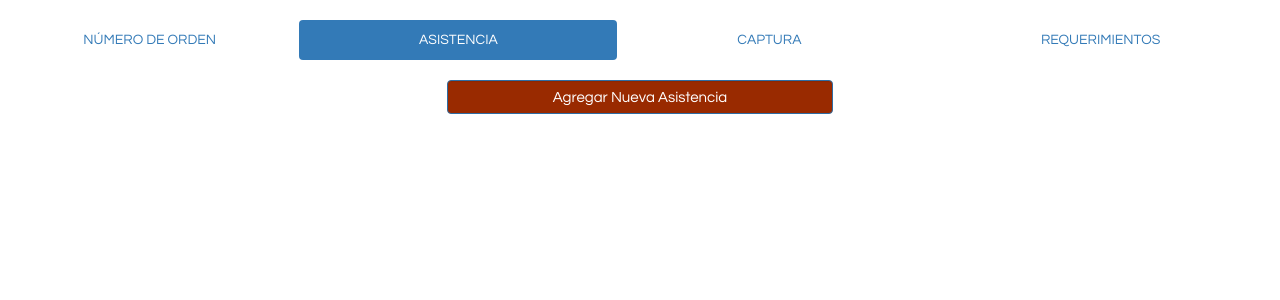
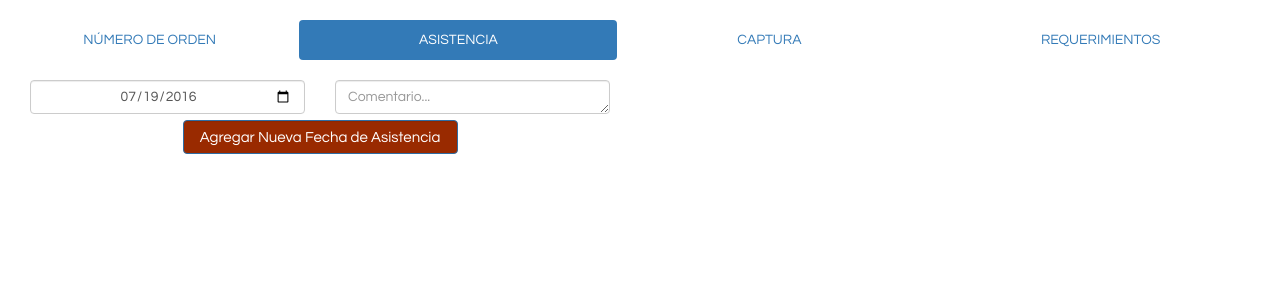
Before and after one commit to danieldec/SIMA, a PHP site: page /php/produccion/index.php in a window 1280 px wide. Shown: the part 93-393 px from the top of the page. Run offline with PHP 8.4, Linux system fonts and the light colour scheme; the visitor is signed in with stand-in values (Sample User, id 1); tables that the repository leaves empty or names only in its code hold one stand-in row (values such as "Sample post").

Commit message:
Produccion-Asistencia

```diff
--- a/www/js/produccion.js
+++ b/www/js/produccion.js
@@ -120,7 +120,7 @@ $(document).on('ready',function() {
         data:{pVNumOrden:vNumOrden,pVNumParte:vNumParte,pVCantidadReq:vCantidadReq,pVFechaNumOrden:vFechaNumOrden,pVNumUsuario:vNumUsuario},
         success:function(data) {
           //agregar un mensaje de error, si pasa un error al momento de insertar un número de orden
-          $('#mensajeNumOrden').html(data).addClass('alert alert-success text-center').show().fadeOut(3000);
+          $('#mensajeNumOrden').html(data).addClass('alert alert-success text-center').show().fadeOut(5000);
           $.ajax({
             url:'numOrden.php',
             type:'POST',
@@ -154,7 +154,7 @@ $(document).on('ready',function() {
       canReq=parseInt(cantidadReq);
       console.log(canReq);
       if (cantidadReq===null||isNaN(canReq)||canReq<parcial) {
-        console.log(parseInt(cantidadReq) +""+cantidadReq);
+        console.log(parseInt(cantidadReq) +" "+cantidadReq);
         window.alert("Verifica la cantidad ingresada sea mayor que el parcial o que hayas ingresado un número");
         console.log("ingresa una cantidad");
         return;
@@ -186,7 +186,21 @@ $(document).on('ready',function() {
   }
   $('#btnOcultarNumOrden').on('click',function() {
     $('#divTablaNumOrden').hide();
-  })
+  });
+  //Asignar evento click del botón btnAsistencia
+  $('#btnAsistencia').on('click',Asistencia);
+  //función del botón de Asistencia
+  function Asistencia() {
+    var fechAsis=$("#inpFechAsis").val();
+    var comentAsis=$('#txtAreCom').val();
+    $.post('asistencia.php',{pFechAsis:fechAsis,pComentAsis:comentAsis},postAsistencia)
+  };
+  //función del $.post Asistencia
+  function postAsistencia(data,status) {
+    if (data=!"Exito") {
+
+    }
+  };
 });//fin del ready
 //función click de la lista de los número de parte #listaNumParte
 function set_item(item) {
--- a/www/php/produccion/index.php
+++ b/www/php/produccion/index.php
@@ -34,6 +34,13 @@
     }else {
       $fila=$resultado->fetch_array();
     }
+    $consultaFA="select MAX(asistencia.fecha) as fechaAsis from asistencia";
+    $resultadoFA=$conexion->query($consulta);
+    if (!$resultadoFA) {
+      echo "Error(".$conexion->errno.")$conexion->error";
+      return;
+    }
+    $filaFA=$resultadoFA->fetch_array();
     $conexion->close();
    ?>
   <!-- Tablas de navegación-->
@@ -101,7 +108,10 @@
                 <div class="col-sm-12">
                   <form action="numOrden.php" id="formMosNumOrd"method="post">
                     <div class="col-sm-2">
-                      <label for="">De</label><input type="date" name="fechIni"class="form-control" id="inpFechIni" value="<?php echo $dia?>">
+                      <label for="">De</label><input type="date" name="fechIni"class="form-control" id="inpFechIni" value="<?php
+                        $diaAnterior=strtotime('-1 day',strtotime($dia));
+                        $diaAnterior=date('Y-m-d',$diaAnterior);
+                        echo $diaAnterior;?>">
                     </div>
                     <div class="col-sm-2">
                       <label for="">hasta</label><input type="date" name="fechFin"class="form-control" id="inpFechFin" value="<?php echo $dia?>">
@@ -130,9 +140,18 @@
           <div role="tabpanel" class="tab-pane fade in active" id="divAsistencia">
             <div class="row">
               <div class="container-fluid">
-                <div class="col-md-12">
-                  <div class="col-md-4 col-md-offset-4">
-                    <button type="button" id="btnAsistencia"class="button btn-primary form-control" name="button">Agregar Nueva Asistencia</button>
+                <div class="col-md-6">
+                  <div class="col-md-6">
+                    <input type="date" class="form-control" name="inpAsistencia" id="inpFechAsis" value="<?php echo $dia ?>"/>
+                  </div>
+                  <div class="col-md-6">
+                    <textarea class="form-control" rows="1" id="txtAreCom" placeholder="Comentario..."></textarea>
+                  </div><br><br>
+                  <div class="col-md-6 col-md-offset-3">
+                    <button type="button" id="btnAsistencia"class="button btn-primary form-control" name="btnAsistencia">Agregar Nueva Fecha de Asistencia</button>
+                  </div>
+                  <div id="mensajeFechAsis">
+
                   </div>
                 </div>
               </div>
@@ -148,7 +167,7 @@
             </div>
           </div>
           <!--Aquí termina el tab de captura| -->
-          <!--Aquí empieza el tab de captura-->
+          <!--Aquí empieza el tab de Requerimientos-->
           <div role="tabpanel" class="tab-pane fade" id="divRequerimientos">
             <div class="row">
               <div class="container-fluid">
```
Also changed, not shown: www/php/produccion/asistencia.php (added, +19 -0 lines), www/php/produccion/numOrden.php (+27 -27 lines), www/php/produccion/captura.php (added).
